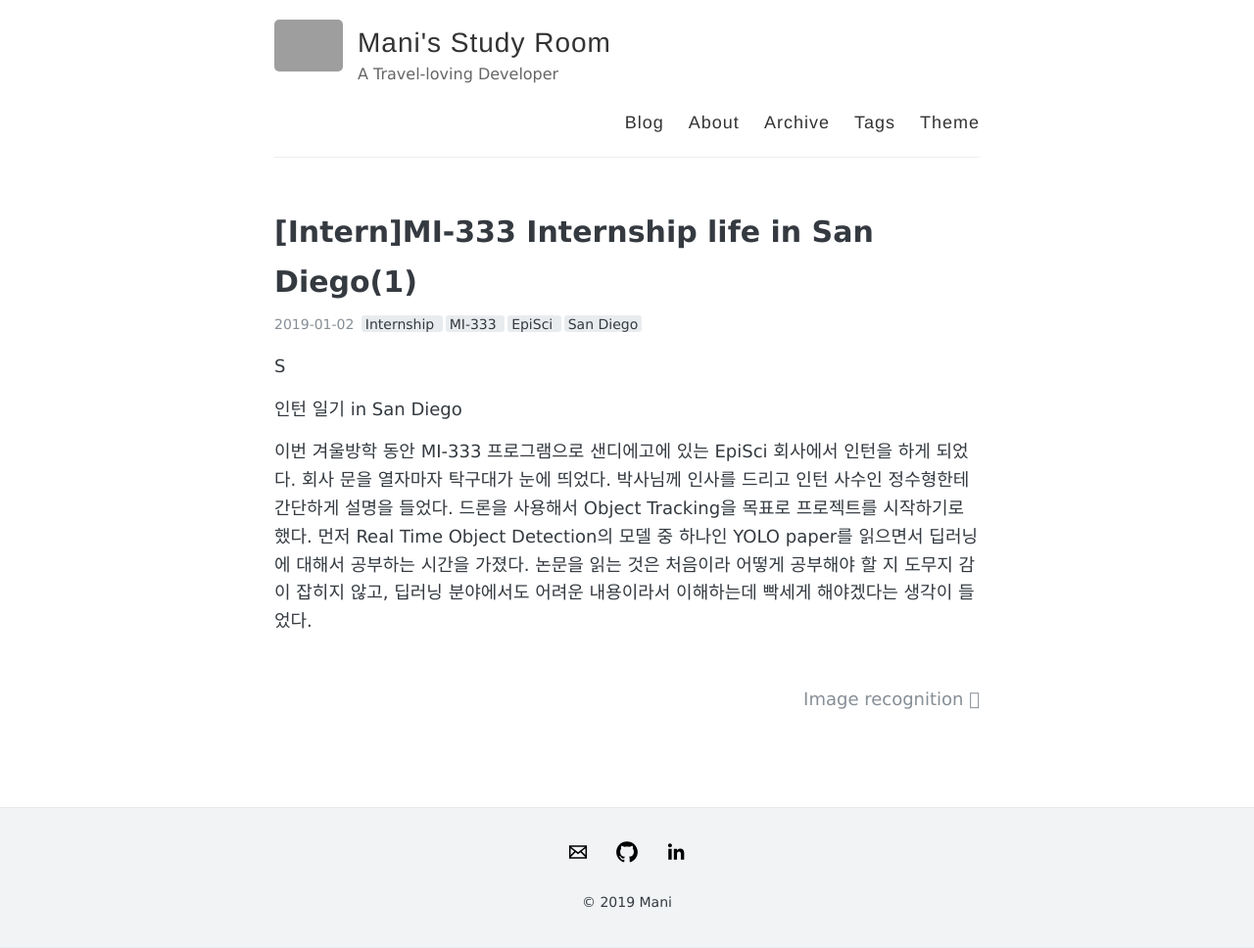
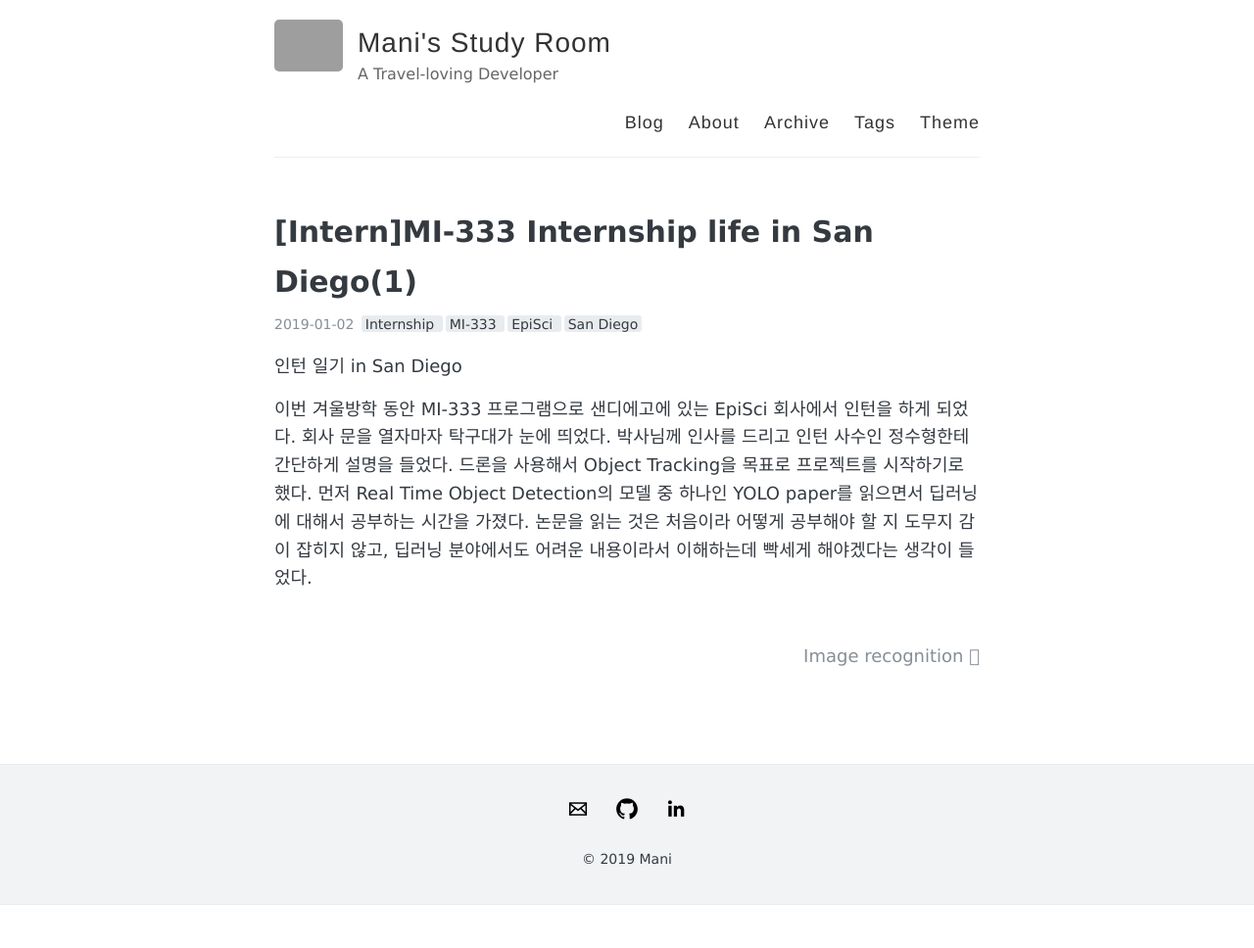
Before and after one commit to Leebyeongman/Leebyeongman.github.io, a Jekyll site: the page built from _posts/2019-01-02-MI-333(1).md, in a window 1280 px wide. Shown: the whole page at 98% size. Built offline with Jekyll 4.4.1, drawn with Linux system fonts in a browser that asks for light colours; after the commit the page ends 924 px from its top, so only the background shows below that; grey boxes are pictures that could not be loaded.

Commit message:
Update 2019-01-02-MI-333(1).md

```diff
--- a/_posts/2019-01-02-MI-333(1).md
+++ b/_posts/2019-01-02-MI-333(1).md
@@ -5,8 +5,6 @@ tags: [Internship, MI-333, EpiSci, San Diego]
 comments: true
 ---
 
-S
-
 인턴 일기 in San Diego
 
 이번 겨울방학 동안 MI-333 프로그램으로 샌디에고에 있는 EpiSci 회사에서 인턴을 하게 되었다. 회사 문을 열자마자 탁구대가 눈에 띄었다. 박사님께 인사를 드리고 인턴 사수인 정수형한테 간단하게 설명을 들었다. 드론을 사용해서 Object Tracking을 목표로 프로젝트를 시작하기로 했다. 먼저 Real Time Object Detection의 모델 중 하나인 YOLO paper를 읽으면서 딥러닝에 대해서 공부하는 시간을 가졌다.  논문을 읽는 것은 처음이라 어떻게 공부해야 할 지 도무지 감이 잡히지 않고, 딥러닝 분야에서도 어려운 내용이라서 이해하는데 빡세게 해야겠다는 생각이 들었다.
```
